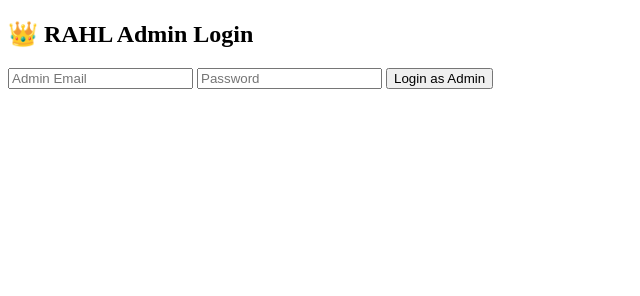
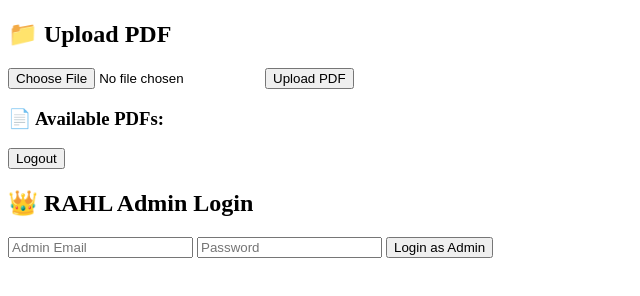
Before and after one commit to rahlverse/Master-Rahl-, a plain HTML site: page admin.html in a window 1280 px wide. Shown: the whole page, without its empty margins (0-640 px from the left). Drawn offline with Linux system fonts and the light colour scheme.

Commit message:
Update admin.html

```diff
--- a/admin.html
+++ b/admin.html
@@ -6,7 +6,17 @@
   <title>Admin Login - RAHL</title>
   <link rel="stylesheet" href="style.css">
 </head>
-<body>
+<body><h2>📁 Upload PDF</h2>
+<input type="file" id="pdfUpload" accept="application/pdf" />
+<button id="uploadBtn">Upload PDF</button>
+
+<h3>📄 Available PDFs:</h3>
+<ul id="pdfList"></ul>
+
+<button id="logoutBtn">Logout</button>
+
+<!-- Link the admin.js file -->
+<script type="module" src="admin.js"></script>
   <div class="auth-container">
     <h2>👑 RAHL Admin Login</h2>
     <form id="adminLoginForm">
```
